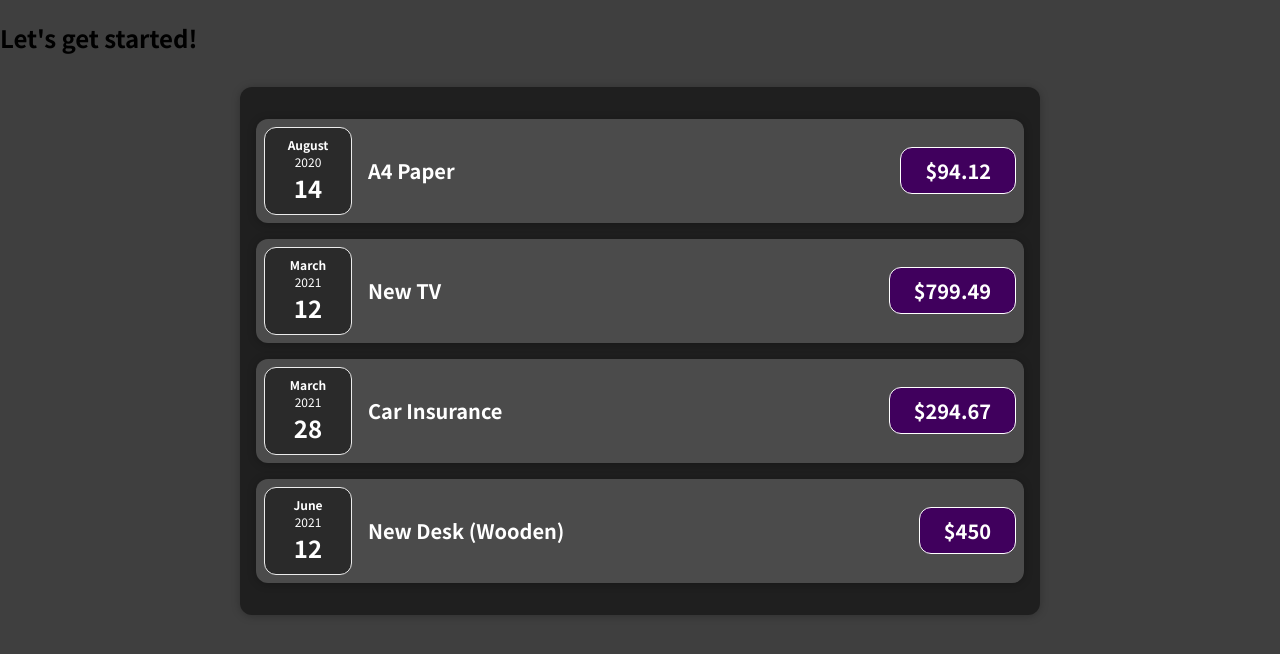
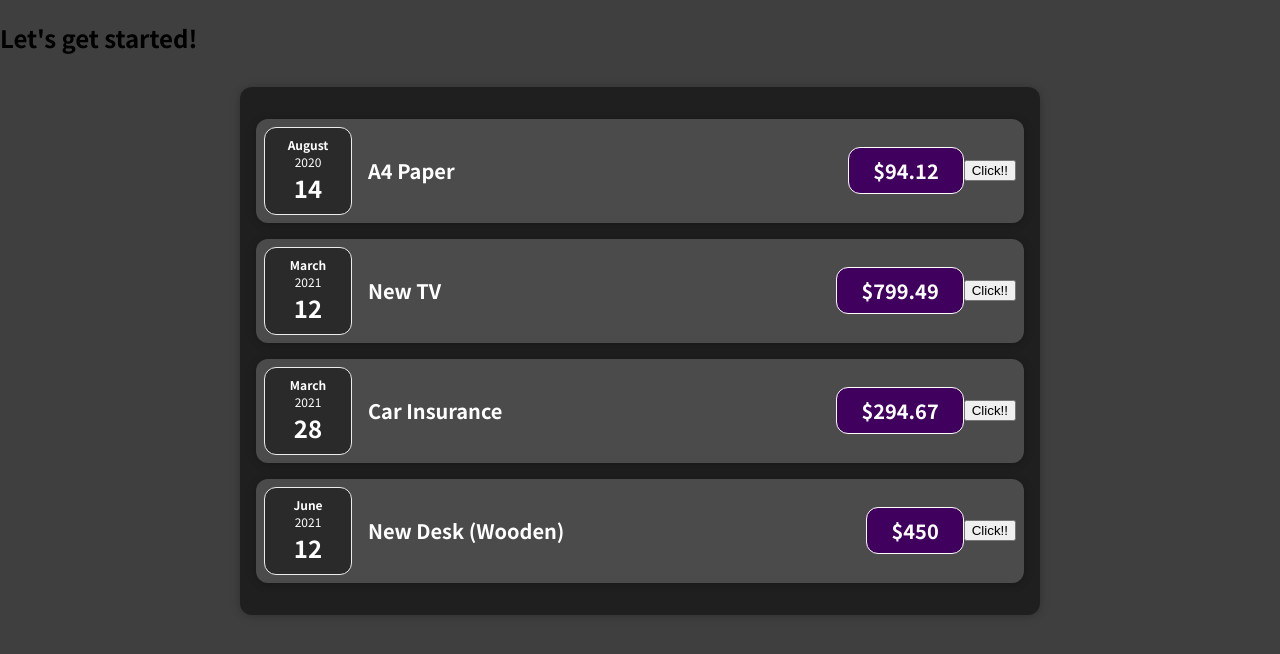
Before and after one commit to ashishkumaryad50/ReactJs_Pract, a React (Create React App) app in the folder expense_traker/: page / in a window 1280 px wide. Shown: the top 654 px of the page. Built offline with nearby package versions, Linux system fonts and the light colour scheme.

Commit message:
Add Click Handler

```diff
--- a/expense_traker/src/components/Expenses/ExpenseItem.js
+++ b/expense_traker/src/components/Expenses/ExpenseItem.js
@@ -3,6 +3,11 @@ import './ExpenseItem.css';
 import Card from '../UI/Card';
 
 function ExpenseItem(props) {
+
+  const clickHandler=(e) => {
+    console.log('Clicked!!');
+  }
+
   return (
     <Card className='expense-item'>
       <ExpenseDate date={props.date} />
@@ -10,6 +15,7 @@ function ExpenseItem(props) {
         <h2>{props.title}</h2>
         <div className='expense-item__price'>${props.amount}</div>
       </div>
+      <button onClick={clickHandler}>Click!!</button>
     </Card>
   );
 }
```
